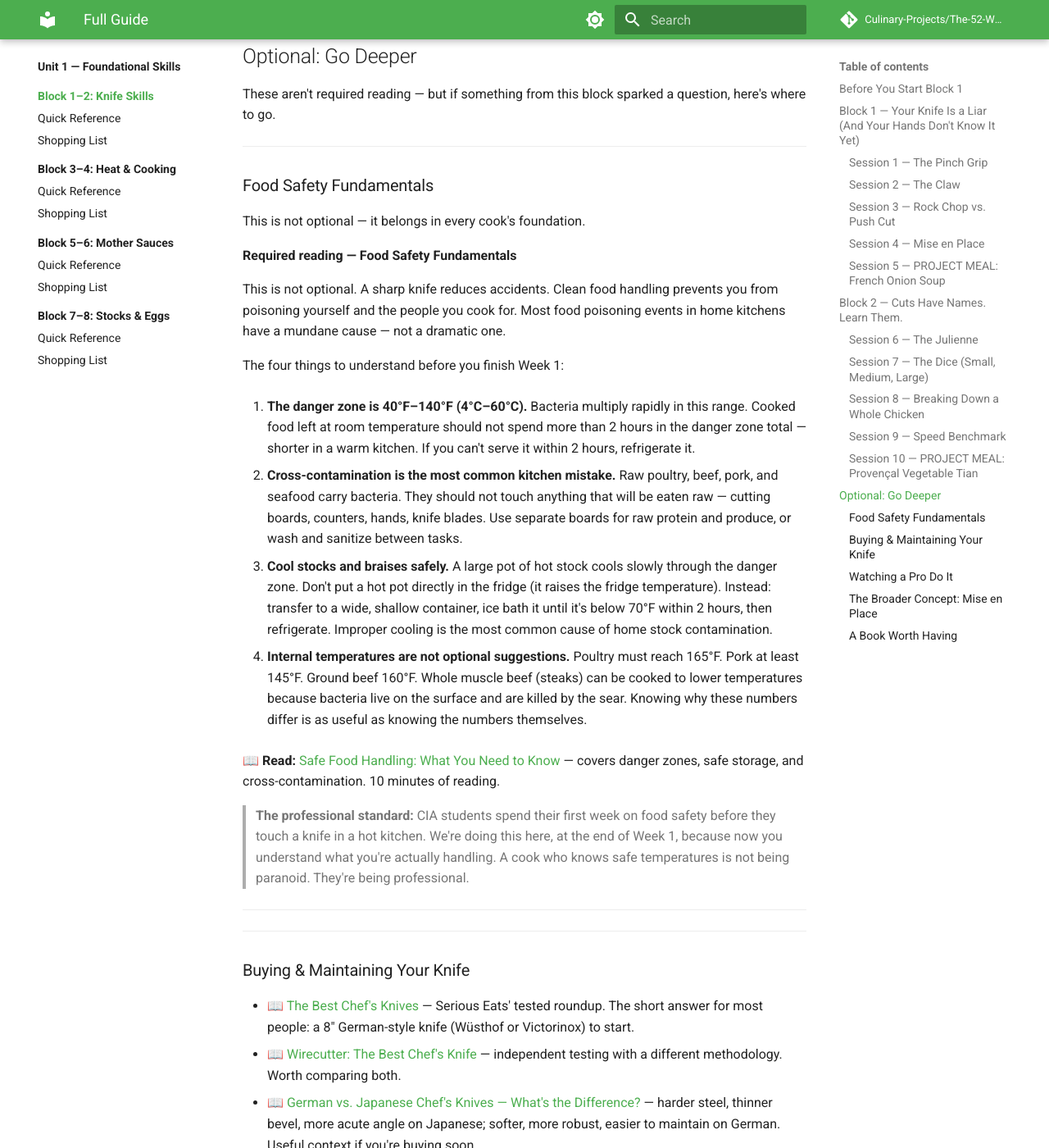
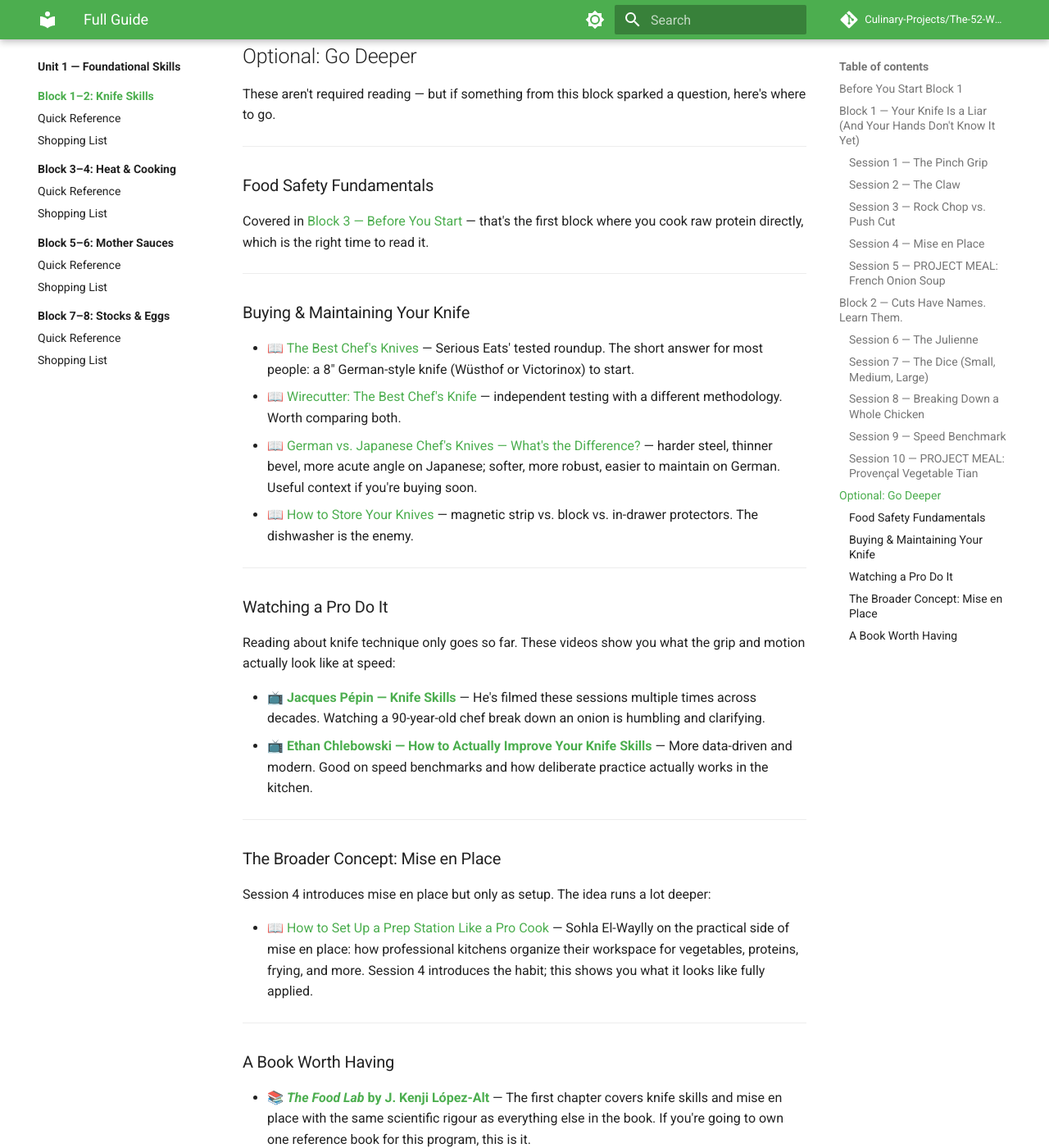
Before and after one commit to Culinary-Projects/The-52-Week-Culinary-Project, an MkDocs documentation site: the page built from docs/weeks/01-foundational-skills/01-02-knife-skills/index.md, in a window 1280 px wide and 1400 px high, scrolled down 7280 px. Shown: the whole window at 82% size. Built offline with MkDocs 1.6.1 and Material for MkDocs 9.7.7, drawn with Linux system fonts in a browser that asks for light colours; comment, search, counter and statistics services are not loaded.

Commit message:
Fix Setext heading bug; move food safety to Block 3 BYS
07-08 stocks: add blank line before --- after the 'Also read'
link so it no longer renders as an H2 Setext heading

03-04 heat: add Food Safety Fundamentals to Before You Start —
this is the first block where raw protein is cooked directly,
making it the logical home for this content

01-02 knife-skills: replace duplicated food safety section with
a forward reference to Block 3

```diff
--- a/docs/weeks/01-foundational-skills/01-02-knife-skills/index.md
+++ b/docs/weeks/01-foundational-skills/01-02-knife-skills/index.md
@@ -216,27 +216,7 @@ These aren't required reading — but if something from this block sparked a que
 
 ### Food Safety Fundamentals
 
-This is not optional — it belongs in every cook's foundation.
-
-**Required reading — Food Safety Fundamentals**
-
-This is not optional. A sharp knife reduces accidents. Clean food handling prevents you from poisoning yourself and the people you cook for. Most food poisoning events in home kitchens have a mundane cause — not a dramatic one.
-
-The four things to understand before you finish Week 1:
-
-1. **The danger zone is 40°F–140°F (4°C–60°C).** Bacteria multiply rapidly in this range. Cooked food left at room temperature should not spend more than 2 hours in the danger zone total — shorter in a warm kitchen. If you can't serve it within 2 hours, refrigerate it.
-
-2. **Cross-contamination is the most common kitchen mistake.** Raw poultry, beef, pork, and seafood carry bacteria. They should not touch anything that will be eaten raw — cutting boards, counters, hands, knife blades. Use separate boards for raw protein and produce, or wash and sanitize between tasks.
-
-3. **Cool stocks and braises safely.** A large pot of hot stock cools slowly through the danger zone. Don't put a hot pot directly in the fridge (it raises the fridge temperature). Instead: transfer to a wide, shallow container, ice bath it until it's below 70°F within 2 hours, then refrigerate. Improper cooling is the most common cause of home stock contamination.
-
-4. **Internal temperatures are not optional suggestions.** Poultry must reach 165°F. Pork at least 145°F. Ground beef 160°F. Whole muscle beef (steaks) can be cooked to lower temperatures because bacteria live on the surface and are killed by the sear. Knowing why these numbers differ is as useful as knowing the numbers themselves.
-
-📖 **Read:** [Safe Food Handling: What You Need to Know](https://www.fda.gov/food/buy-store-serve-safe-food/safe-food-handling-what-you-need-know) — covers danger zones, safe storage, and cross-contamination. 10 minutes of reading.
-
-> **The professional standard:** CIA students spend their first week on food safety before they touch a knife in a hot kitchen. We're doing this here, at the end of Week 1, because now you understand what you're actually handling. A cook who knows safe temperatures is not being paranoid. They're being professional.
-
----
+Covered in [Block 3 — Before You Start](../03-04-heat-and-cooking/index.md) — that's the first block where you cook raw protein directly, which is the right time to read it.
 
 ---
 
```
Also changed, not shown: docs/weeks/01-foundational-skills/03-04-heat-and-cooking/index.md (+20 -0 lines), docs/weeks/01-foundational-skills/07-08-stocks-and-eggs/index.md (+1 -0 lines).
